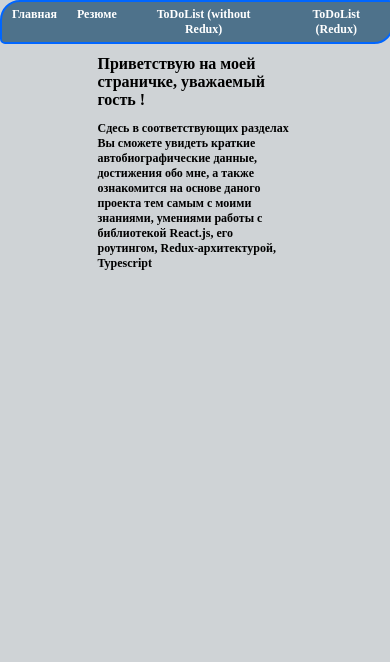
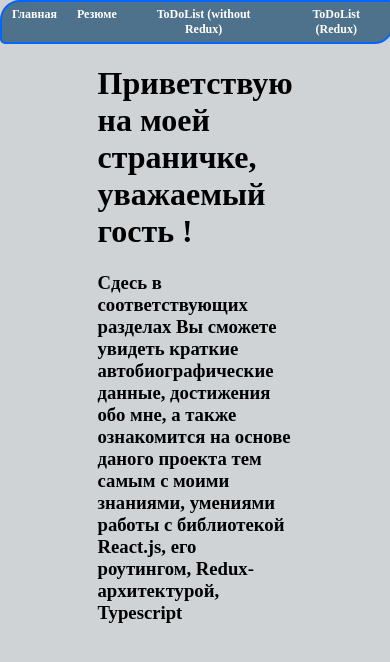
Before and after one commit to PlotnikovZhenia/MyBiography-React-Redux-ToDo, a React (Create React App) app: page / in a window 390 px wide. Shown: the top 662 px of the page. Built offline with nearby package versions, Linux system fonts and the light colour scheme.

Commit message:
some updates

```diff
--- a/src/Components/Main/Home.module.scss
+++ b/src/Components/Main/Home.module.scss
@@ -27,7 +27,7 @@
         font-size: 18px;
     }
 }
-@media only screen and (min-width: 568px)  and (max-width: 639px) and (max-height: 320px) and (orientation:landscape) {
+@media only screen and (min-width: 280px)  and (max-width: 639px) and (max-height: 320px) and (orientation:landscape) {
     .home_block h1 {
         font-size: 18px;
     }
@@ -35,11 +35,3 @@
         font-size: 16px;
     }
 }
-@media only screen and (min-width: 280px)  and (max-width: 567px) {
-    .home_block h1 {
-        font-size: 16px;
-    }
-    .home_block h3 {
-        font-size: 12px;
-    }
-}
--- a/src/Components/ToDo/ToDoMain.module.scss
+++ b/src/Components/ToDo/ToDoMain.module.scss
@@ -15,7 +15,7 @@
     margin-bottom: 20px;
   }
 }
-@media only screen and (min-width: 380px)  and (max-width: 540px) {
+@media only screen and (min-width: 320px)  and (max-width: 540px) {
   .todo_app {
     max-width: 350px;
   }
@@ -26,7 +26,7 @@
     width: 150px;
    }
 }
-@media only screen and (min-width: 280px)  and (max-width: 380px) {
+@media only screen and (min-width: 280px)  and (max-width: 320px) {
   .todo_app {
     max-width: 250px;
   }
--- a/src/Components/ToDoWithRedux/ComponentsOfToDo/ToDoMain.module.scss
+++ b/src/Components/ToDoWithRedux/ComponentsOfToDo/ToDoMain.module.scss
@@ -15,7 +15,7 @@
     margin-bottom: 20px;
   }
 }
-@media only screen and (min-width: 380px)  and (max-width: 540px) {
+@media only screen and (min-width: 320px)  and (max-width: 540px) {
   .todo_app {
     max-width: 350px;
   }
@@ -26,7 +26,7 @@
     width: 150px;
  }
 }
- @media only screen and (min-width: 280px)  and (max-width: 380px) {
+ @media only screen and (min-width: 280px)  and (max-width: 320px) {
    .todo_app {
       max-width: 220px;
   }
```
